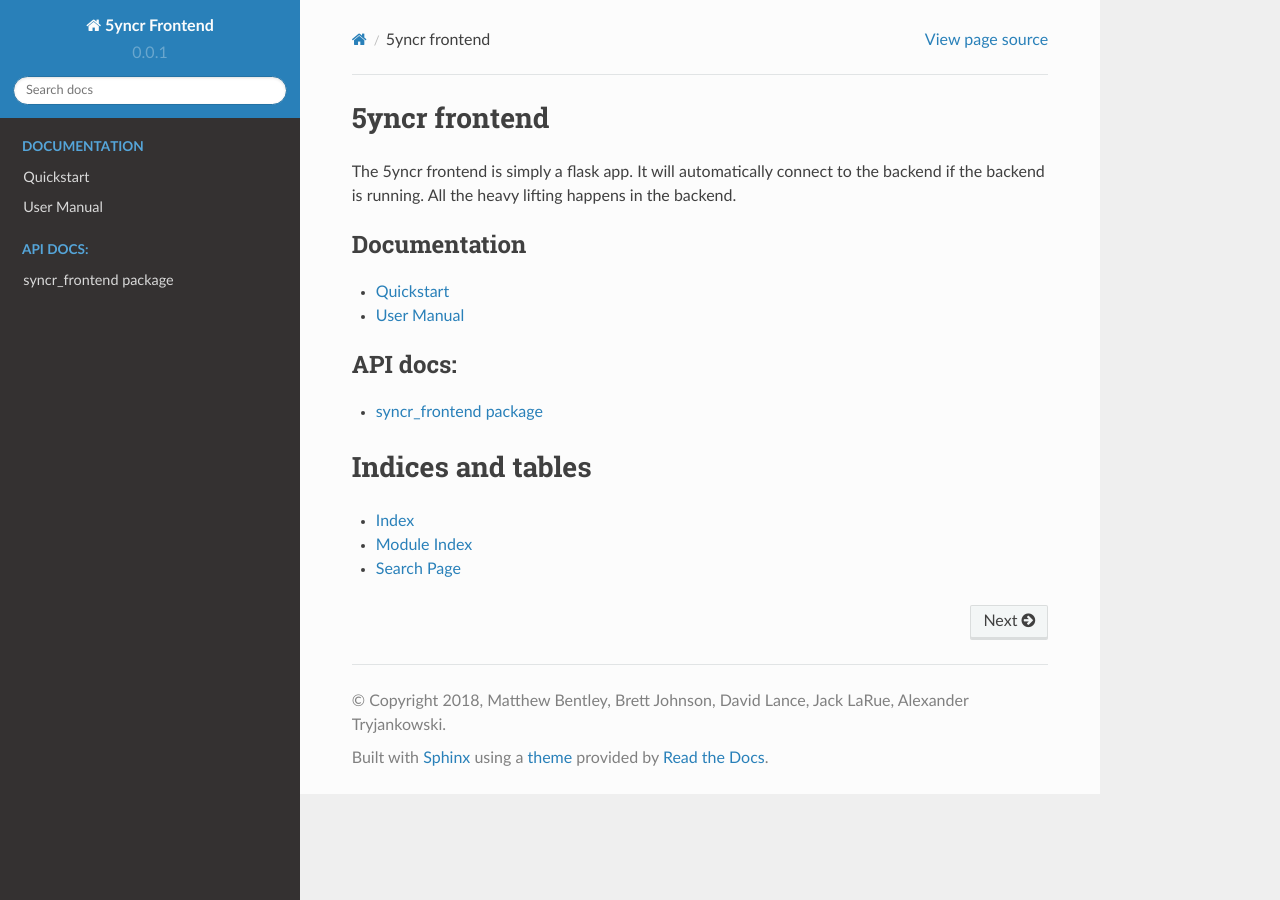
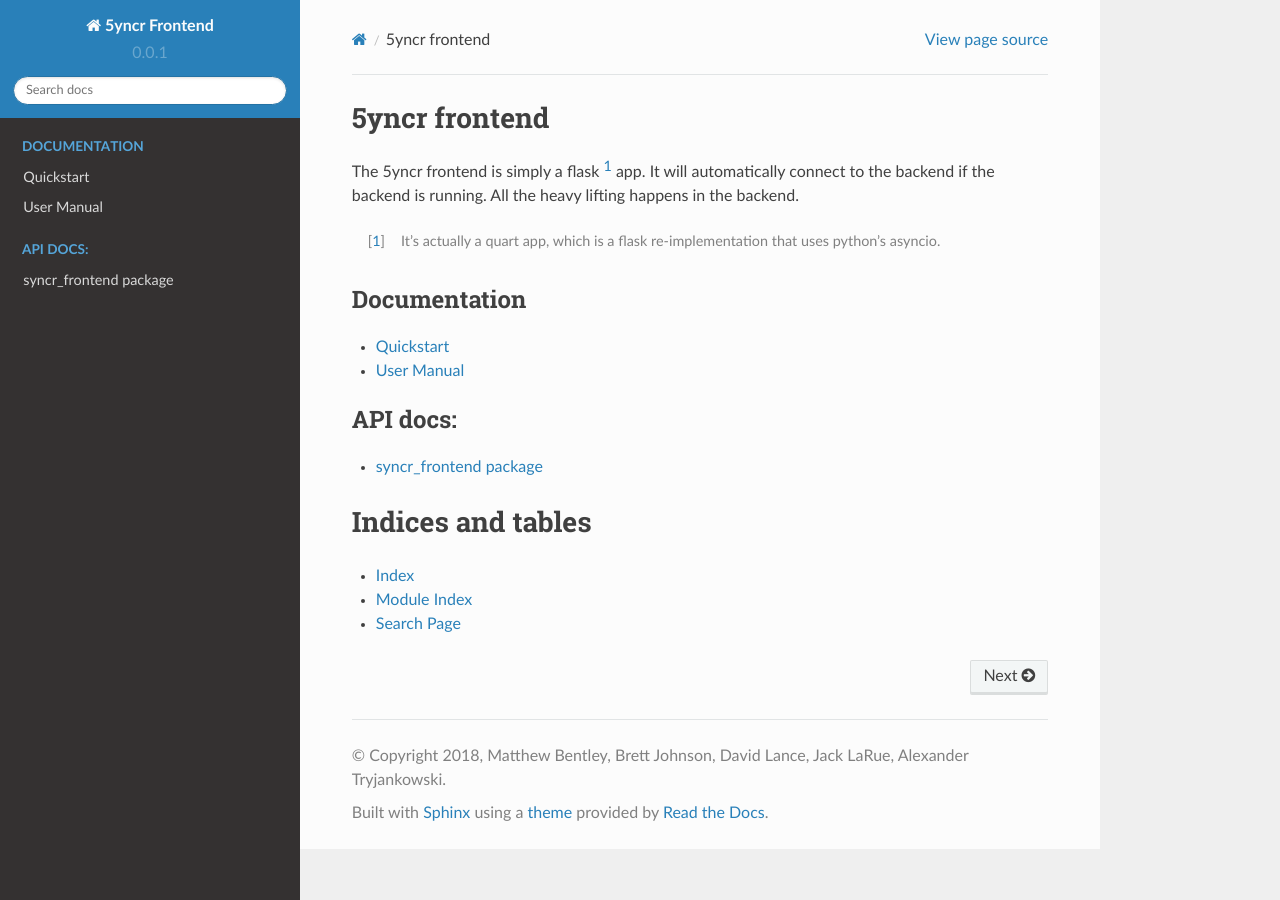
Before and after one commit to 5yncr/frontend, a Sphinx documentation site: the page built from docs/index.rst, in a window 1280 px wide. Built offline with Sphinx 7.4.7 and the Read the Docs theme 2.0.0, drawn with Linux system fonts in a browser that asks for light colours.

Commit message:
Fix docs

```diff
--- a/docs/index.rst
+++ b/docs/index.rst
@@ -3,9 +3,12 @@
 5yncr frontend
 ==============
 
-The 5yncr frontend is simply a flask app.  It will automatically connect to the
-backend if the backend is running.  All the heavy lifting happens in the
+The 5yncr frontend is simply a flask [1]_ app.  It will automatically connect
+to the backend if the backend is running.  All the heavy lifting happens in the
 backend.
+
+.. [1] It's actually a quart app, which is a flask re-implementation that uses
+    python's asyncio.
 
 .. toctree::
     :maxdepth: 1
```
Also changed, not shown: README.md (+2 -2 lines), docs/quickstart.rst (+6 -6 lines), setup.py (+6 -1 lines), 3 other files.
